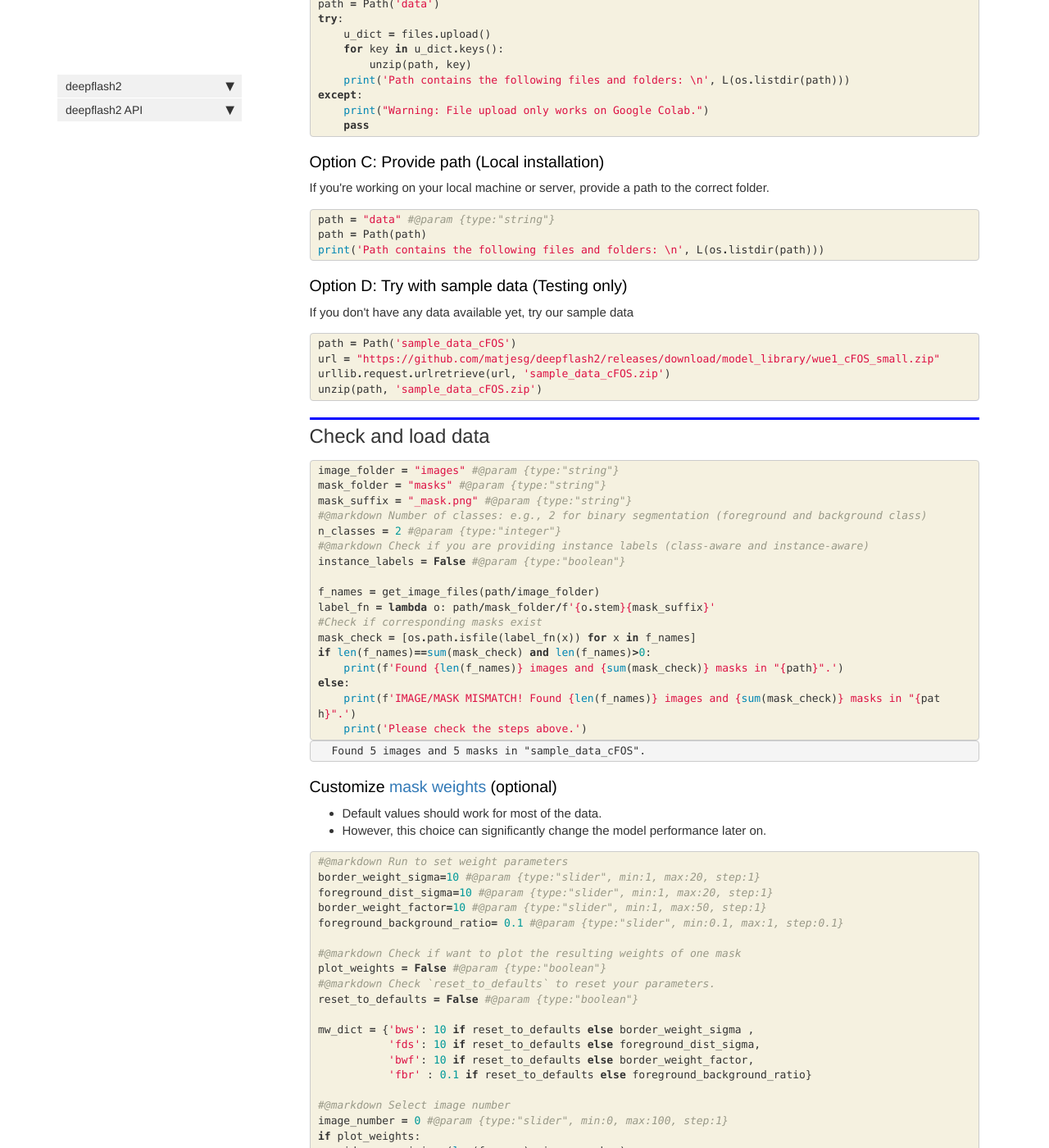
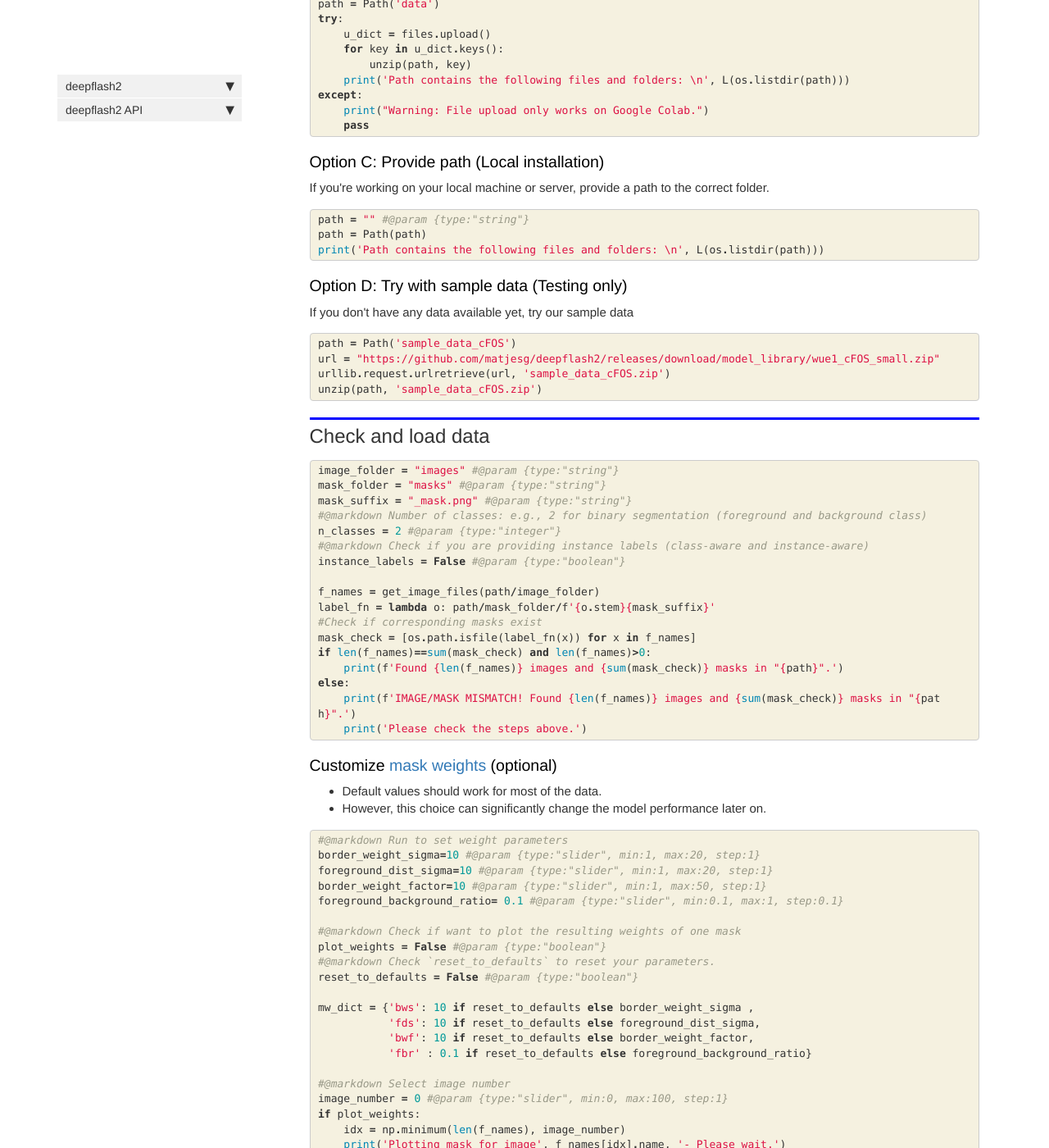
Before and after one commit to matjesg/deepflash2, a Jekyll site: the page built from docs/train.html, in a window 1280 px wide and 1400 px high, scrolled down 1768 px. Shown: the whole window at 82% size. Built offline with Jekyll 4.4.1, drawn with Linux system fonts in a browser that asks for light colours; nearby versions of some CDN libraries; comment, search, counter and statistics services are not loaded.

Commit message:
notebook updates

```diff
--- a/docs/train.html
+++ b/docs/train.html
@@ -199,7 +199,7 @@ nb_path: "nbs/train.ipynb"
 
 <div class="inner_cell">
     <div class="input_area">
-<div class=" highlight hl-ipython3"><pre><span></span><span class="n">path</span> <span class="o">=</span> <span class="s2">&quot;data&quot;</span> <span class="c1">#@param {type:&quot;string&quot;}</span>
+<div class=" highlight hl-ipython3"><pre><span></span><span class="n">path</span> <span class="o">=</span> <span class="s2">&quot;&quot;</span> <span class="c1">#@param {type:&quot;string&quot;}</span>
 <span class="n">path</span> <span class="o">=</span> <span class="n">Path</span><span class="p">(</span><span class="n">path</span><span class="p">)</span>
 <span class="nb">print</span><span class="p">(</span><span class="s1">&#39;Path contains the following files and folders: </span><span class="se">\n</span><span class="s1">&#39;</span><span class="p">,</span> <span class="n">L</span><span class="p">(</span><span class="n">os</span><span class="o">.</span><span class="n">listdir</span><span class="p">(</span><span class="n">path</span><span class="p">)))</span>
 </pre></div>
@@ -277,20 +277,6 @@ nb_path: "nbs/train.ipynb"
 </pre></div>
 
     </div>
-</div>
-</div>
-
-<div class="output_wrapper">
-<div class="output">
-
-<div class="output_area">
-
-<div class="output_subarea output_stream output_stdout output_text">
-<pre>Found 5 images and 5 masks in &#34;sample_data_cFOS&#34;.
-</pre>
-</div>
-</div>
-
 </div>
 </div>
 
```
Also changed, not shown: 2 other files.
